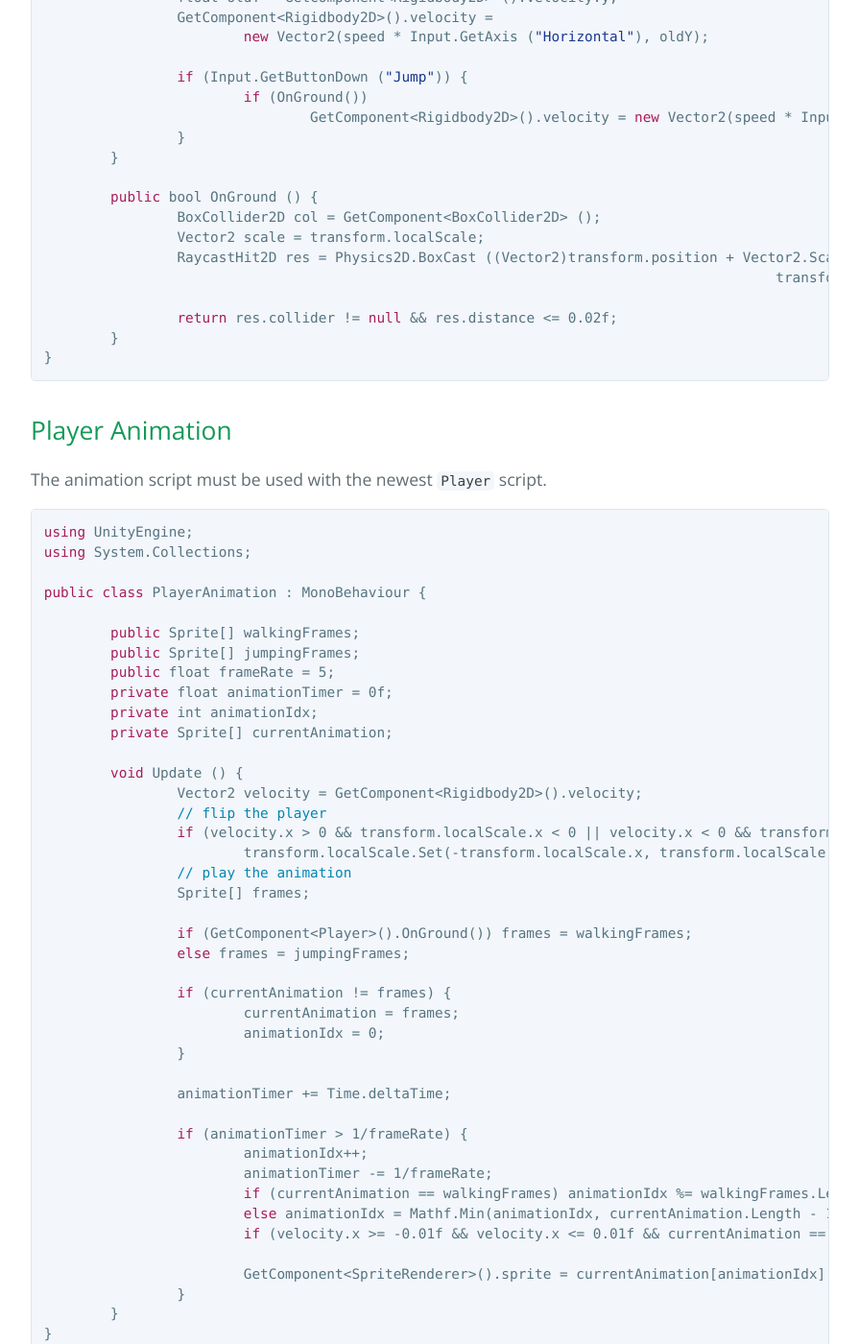
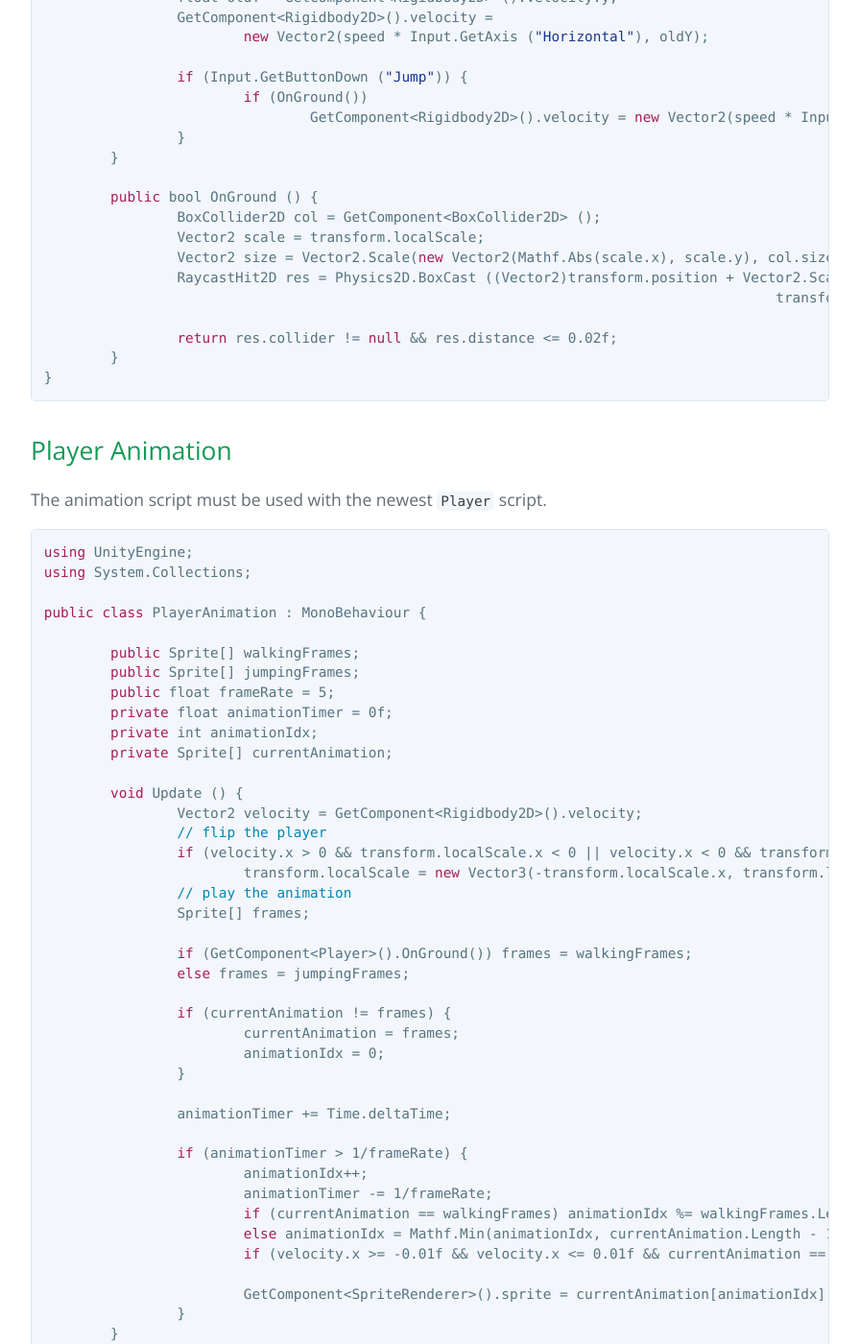
Before and after one commit to ladace/unity-code-snippets, a Jekyll site: the page built from platformer.md, in a window 1280 px wide and 1400 px high, scrolled down 2003 px. Shown: the whole window at 96% size, without its empty margins (192-1087 px from the left). Built offline with Jekyll 4.4.1, drawn with Linux system fonts in a browser that asks for light colours; Markdown is read by kramdown in place of the engine named in the settings.

Commit message:
Update platformer.md

```diff
--- a/platformer.md
+++ b/platformer.md
@@ -57,7 +57,8 @@ public class Player : MonoBehaviour {
 	public bool OnGround () {
 		BoxCollider2D col = GetComponent<BoxCollider2D> ();
 		Vector2 scale = transform.localScale;
-		RaycastHit2D res = Physics2D.BoxCast ((Vector2)transform.position + Vector2.Scale (scale, col.offset), Vector2.Scale (scale, col.size),
+		Vector2 size = Vector2.Scale(new Vector2(Mathf.Abs(scale.x), scale.y), col.size);
+		RaycastHit2D res = Physics2D.BoxCast ((Vector2)transform.position + Vector2.Scale (scale, col.offset), size,
 											transform.rotation.eulerAngles.z, Vector2.down, Mathf.Infinity, groundMask);
 
 		return res.collider != null && res.distance <= 0.02f;
@@ -86,7 +87,7 @@ public class PlayerAnimation : MonoBehaviour {
 		Vector2 velocity = GetComponent<Rigidbody2D>().velocity;
 		// flip the player
 		if (velocity.x > 0 && transform.localScale.x < 0 || velocity.x < 0 && transform.localScale.x > 0)
-			transform.localScale.Set(-transform.localScale.x, transform.localScale.y, transform.localScale.z);
+			transform.localScale = new Vector3(-transform.localScale.x, transform.localScale.y, transform.localScale.z);
 		// play the animation
 		Sprite[] frames;
 
```
